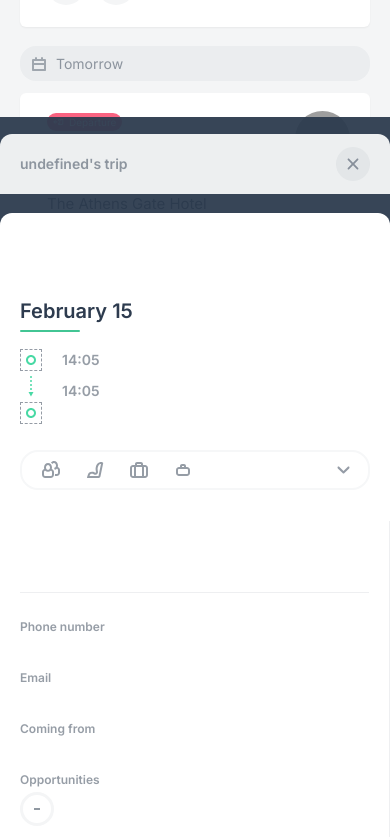
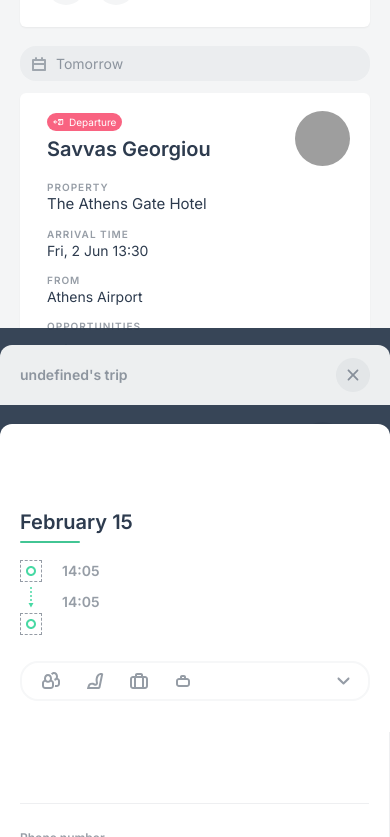
Before and after one commit to Shiroe/transfers-list, a Next.js app: page / in a window 390 px wide. Shown: the part 727-1564 px from the top of the page. Built offline with nearby package versions, Linux system fonts and the light colour scheme; grey boxes are pictures that could not be loaded.

Commit message:
fixing modal position when closed in mobile devices

```diff
--- a/src/components/Modal.tsx
+++ b/src/components/Modal.tsx
@@ -22,7 +22,7 @@ const Modal: React.FC<Modal> = ({
       className={`fixed inset-0 flex items-center
         justify-around bg-brand-blue bg-opacity-95
         transition-all delay-75 duration-300 ease-in-out
-          ${isOpen ? `` : `translate-y-full bg-opacity-20`}
+          ${isOpen ? `` : `translate-y-[125%] bg-opacity-20`}
           ${className}
         `}
       {...rest}
```
